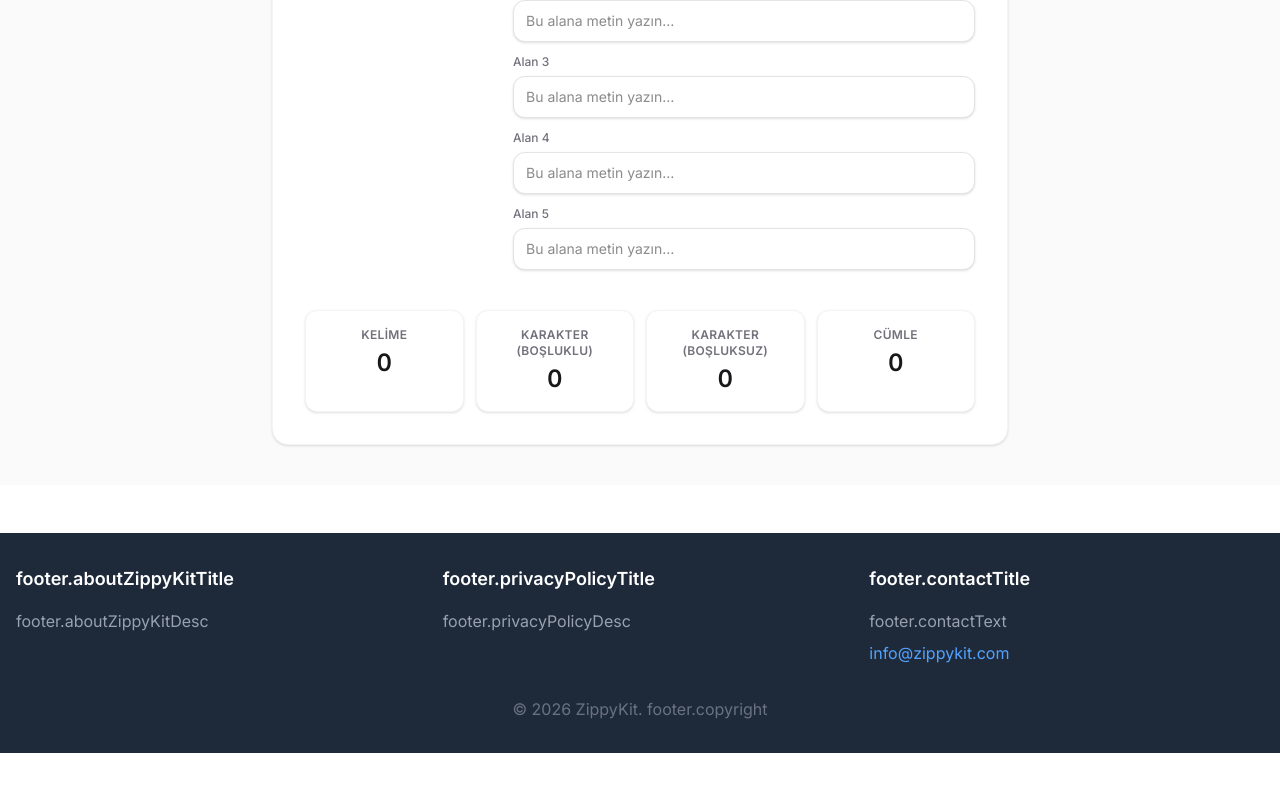
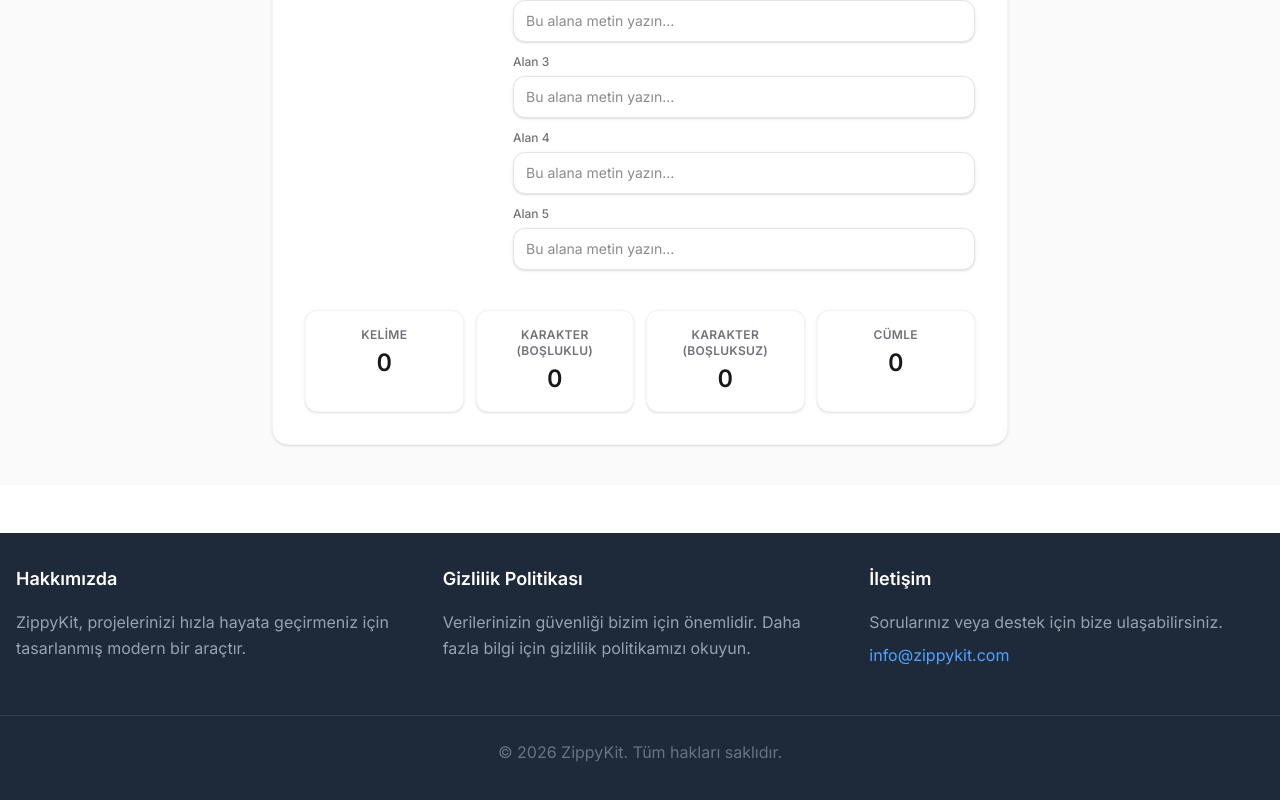
Before and after one commit to ElmanMuradov0/daily-utility-toolkit, a React (Vite) app: page /tool/text-counter in a window 1280 px wide. Shown: the part 390-1190 px from the top of the page. Before the commit the page ends 1143 px from the top, so only its background shows below. Built offline with nearby package versions, Linux system fonts and the light colour scheme.

Commit message:
footer eklendi

```diff
--- a/src/App.jsx
+++ b/src/App.jsx
@@ -29,7 +29,9 @@ function RouteFallback() {
  */
 export default function App() {
   return (
-    <> {/* Fragment kullanarak birden fazla kök elemanı döndürüyoruz */}
+    <div className="flex min-h-screen flex-col">
+      {/* Esnek yapı ile Footer her zaman en altta kalır */}
+      <main className="flex-1">
         <Suspense fallback={<RouteFallback />}>
           <Routes>
             <Route path="/" element={<Home />} />
@@ -45,7 +47,8 @@ export default function App() {
             <Route path="/tool/text-counter" element={<TextCounter />} />
           </Routes>
         </Suspense>
-      <Footer /> {/* Footer bileşenini buraya ekliyoruz */}
-    </>
+      </main>
+      <Footer />
+    </div>
   )
 }
--- a/src/components/Footer.jsx
+++ b/src/components/Footer.jsx
@@ -1,41 +1,64 @@
 import React from 'react';
 import { useLanguage } from '../i18n/useLanguage';
 
+// Sisteminizi bozmamak için Footer'a özel ufak çeviri sözlüğü
+const footerTexts = {
+  tr: {
+    aboutTitle: 'Hakkımızda',
+    aboutDesc: 'ZippyKit, projelerinizi hızla hayata geçirmeniz için tasarlanmış modern bir araçtır.',
+    privacyTitle: 'Gizlilik Politikası',
+    privacyDesc: 'Verilerinizin güvenliği bizim için önemlidir. Daha fazla bilgi için gizlilik politikamızı okuyun.',
+    contactTitle: 'İletişim',
+    contactText: 'Sorularınız veya destek için bize ulaşabilirsiniz.',
+    copyright: 'Tüm hakları saklıdır.'
+  },
+  en: {
+    aboutTitle: 'About ZippyKit',
+    aboutDesc: 'ZippyKit is a modern tool designed to bring your web projects to life quickly.',
+    privacyTitle: 'Privacy Policy',
+    privacyDesc: 'Your data security is important to us. Read our privacy policy for more information.',
+    contactTitle: 'Contact',
+    contactText: 'You can reach out to us for questions or support.',
+    copyright: 'All rights reserved.'
+  }
+};
+
 export default function Footer() {
-  const { t } = useLanguage(); // Dil desteği için
+  const { lang } = useLanguage(); // Sizin kurduğunuz dil sisteminden aktif dili alıyoruz
+  const f = footerTexts[lang] || footerTexts.tr;
 
   return (
-    <footer className="bg-gray-800 text-white py-8 mt-12">
+    <footer className="bg-gray-800 text-white py-8 mt-12 w-full">
       <div className="container mx-auto px-4 grid grid-cols-1 md:grid-cols-3 gap-8">
         {/* About ZippyKit */}
-        <div>
-          <h3 className="text-lg font-semibold mb-4">{t('footer.aboutZippyKitTitle')}</h3>
-          <p className="text-gray-400">
-            {t('footer.aboutZippyKitDesc')}
+        <div className="break-words">
+          <h3 className="text-lg font-semibold mb-4">{f.aboutTitle}</h3>
+          <p className="text-gray-400 leading-relaxed">
+            {f.aboutDesc}
           </p>
         </div>
 
         {/* Privacy Policy */}
-        <div>
-          <h3 className="text-lg font-semibold mb-4">{t('footer.privacyPolicyTitle')}</h3>
-          <p className="text-gray-400">
-            {t('footer.privacyPolicyDesc')}
+        <div className="break-words">
+          <h3 className="text-lg font-semibold mb-4">{f.privacyTitle}</h3>
+          <p className="text-gray-400 leading-relaxed">
+            {f.privacyDesc}
           </p>
         </div>
 
         {/* Contact */}
-        <div>
-          <h3 className="text-lg font-semibold mb-4">{t('footer.contactTitle')}</h3>
-          <p className="text-gray-400 mb-2">
-            {t('footer.contactText')}
+        <div className="break-words">
+          <h3 className="text-lg font-semibold mb-4">{f.contactTitle}</h3>
+          <p className="text-gray-400 mb-2 leading-relaxed">
+            {f.contactText}
           </p>
-          <a href="mailto:info@zippykit.com" className="text-blue-400 hover:underline">
+          <a href="mailto:info@zippykit.com" className="text-blue-400 hover:text-blue-300 hover:underline transition-colors duration-200">
             info@zippykit.com
           </a>
         </div>
       </div>
-      <div className="text-center text-gray-500 mt-8">
-        &copy; {new Date().getFullYear()} ZippyKit. {t('footer.copyright')}
+      <div className="text-center text-gray-500 mt-12 pb-6 border-t border-gray-700 pt-6 px-4">
+        &copy; {new Date().getFullYear()} ZippyKit. {f.copyright}
       </div>
     </footer>
   );
```
Lines whose indentation alone changed are shown as unchanged.
